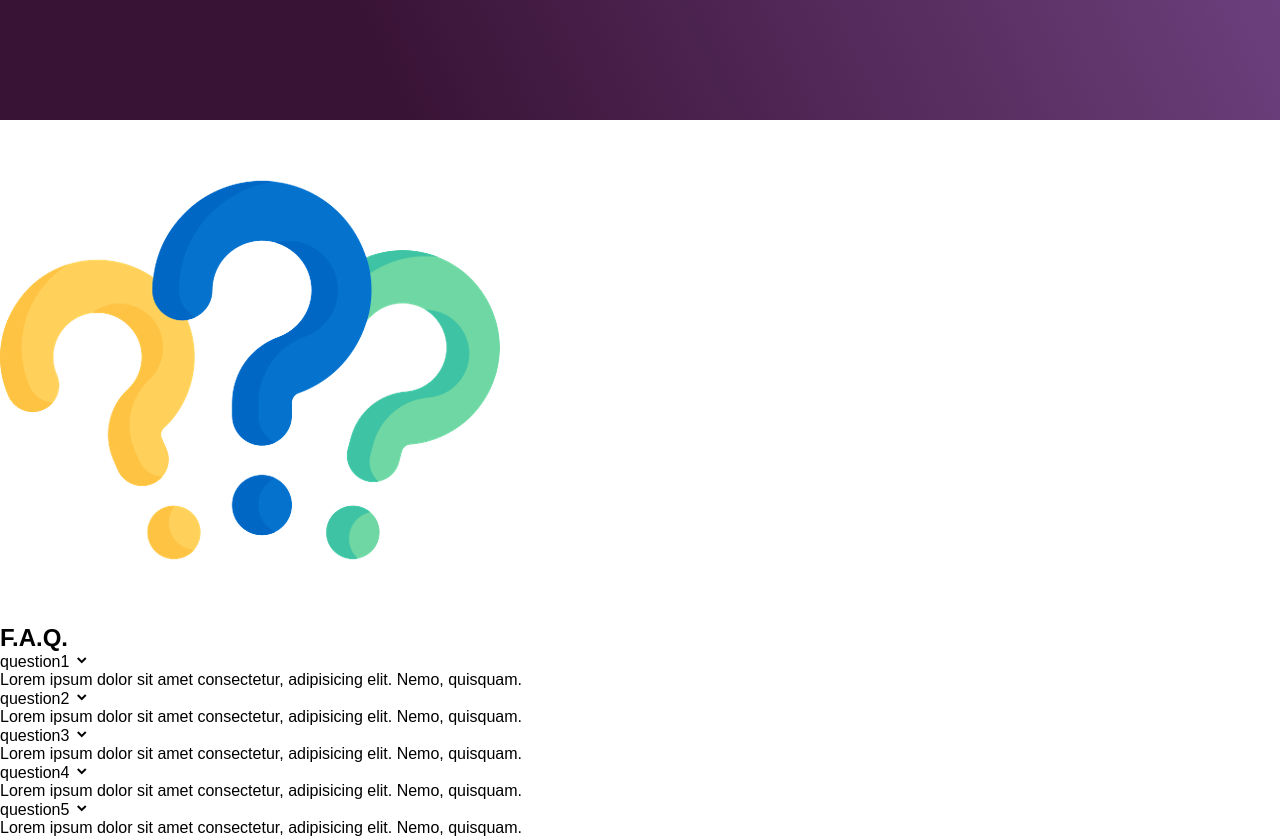
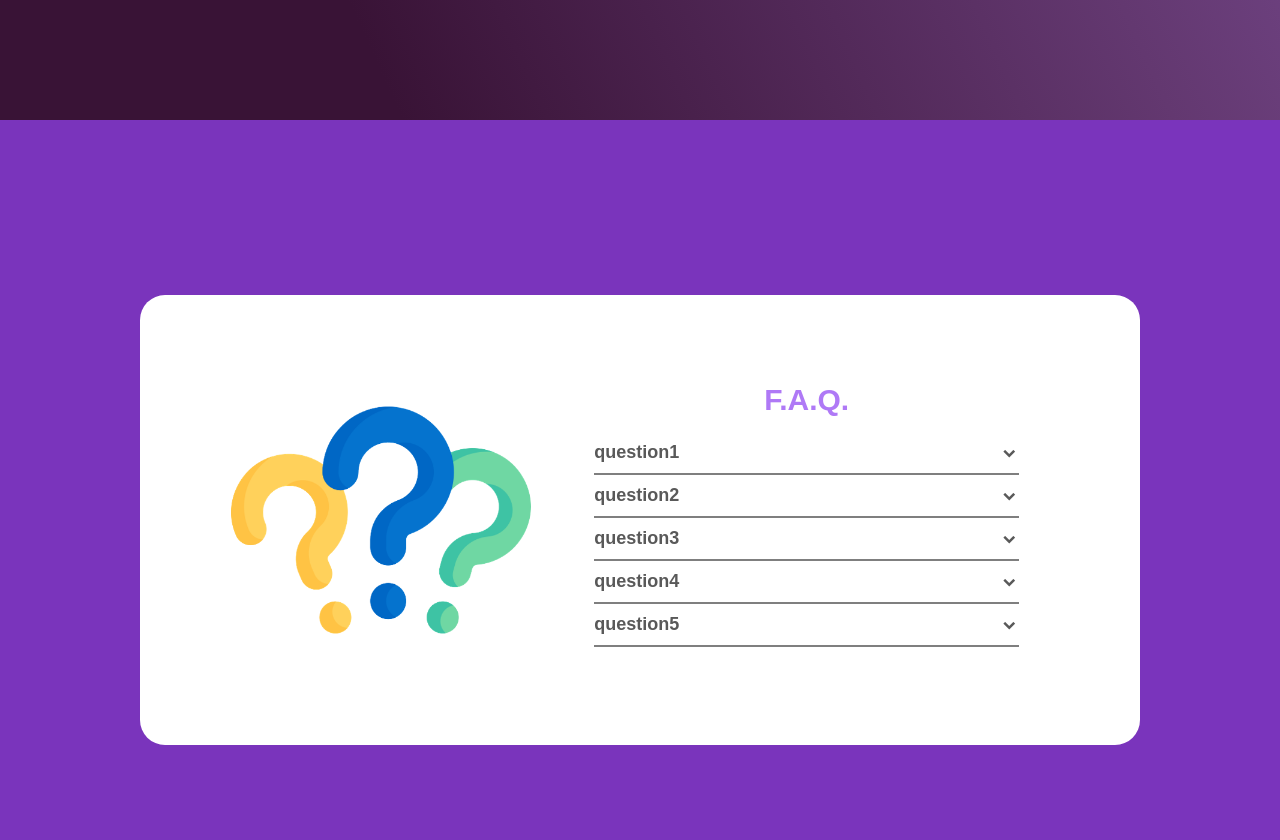
Before and after one commit to PSebastian96/pjt2-keytarschool, a plain HTML site: page subscription.html in a window 1280 px wide. Shown: the part 680-1520 px from the top of the page. Drawn offline with nearby package versions, Linux system fonts and the light colour scheme; files whose address does not match are found by name; a web font is replaced by a local one.

Commit message:
faq styled

```diff
--- a/assets/stylingcss/style.css
+++ b/assets/stylingcss/style.css
@@ -534,3 +534,107 @@ img {
     background: azure;
     color: #5056be;
 }
+
+/* ------------------ FAQ page*/
+
+#faq-container {
+    display: flex;
+    align-items: center;
+    justify-content: center;
+    min-height: 100vh;
+    background-color: rgb(122, 52, 188);
+    padding: 2.5rem;
+}
+
+#accordion-wrapper {
+    display: flex;
+    max-width: 1000px;
+    width: 100%;
+    align-items: center;
+    justify-content: space-around;
+    gap: 0.1rem;
+    background: rgb(255, 255, 255);
+    border-radius: 25px;
+    padding: 45px 90px 45px 60px;
+}
+
+#accordion-wrapper #img-box {
+    height: 360px;
+    width: 300px;
+}
+
+#img-box img {
+    height: 100%;
+    width: 100%;
+    object-fit: contain;
+}
+
+#accordion-wrapper #accordion-txt {
+    width: 50%;
+}
+
+#faq-title {
+    text-align: center;
+    color: #af79f6
+}
+
+#accordion-wrapper #accordion-txt #faq-title {
+    font-size: 30px;
+    font-weight: 900;
+}
+
+#accordion-wrapper #accordion-txt #faq-txt {
+    margin-top: 25px;
+}
+
+#accordion-wrapper #accordion-txt li {
+    list-style: none;
+    cursor: pointer;
+}
+
+#accordion-txt li .faq-arrow {
+   display: flex;
+   align-items: center;
+   justify-content: space-between;
+}
+
+#accordion-txt li .faq-arrow .question {
+    font-size: 18px;
+    font-weight: 900;
+    color: #595959;
+    transition: all 0.3s ease;
+}
+
+#accordion-txt li .faq-arrow .arrow {
+    font-size: 20px;
+    color: #595959;
+    transition: all 0.3s ease;
+}
+
+.showAnswer .arrow {
+    transform: rotate(-180deg);
+}
+
+#accordion-txt li:hover .faq-arrow .question,
+#accordion-txt li:hover .faq-arrow .arrow {
+ color: #af79f6;
+}
+#accordion-txt li .line {
+    display: block;
+    height: 2px;
+    width: 100%;
+    margin: 10px 0;
+    background: rgba(0, 0, 0, 0.5);
+}
+
+#accordion-txt p {
+    width: 92%;
+    color: #595959;
+    font-size: 15px;
+    font-weight: 600;
+    display: none;
+}
+
+#accordion-txt .showAnswer p{
+    display: block;
+}
```
